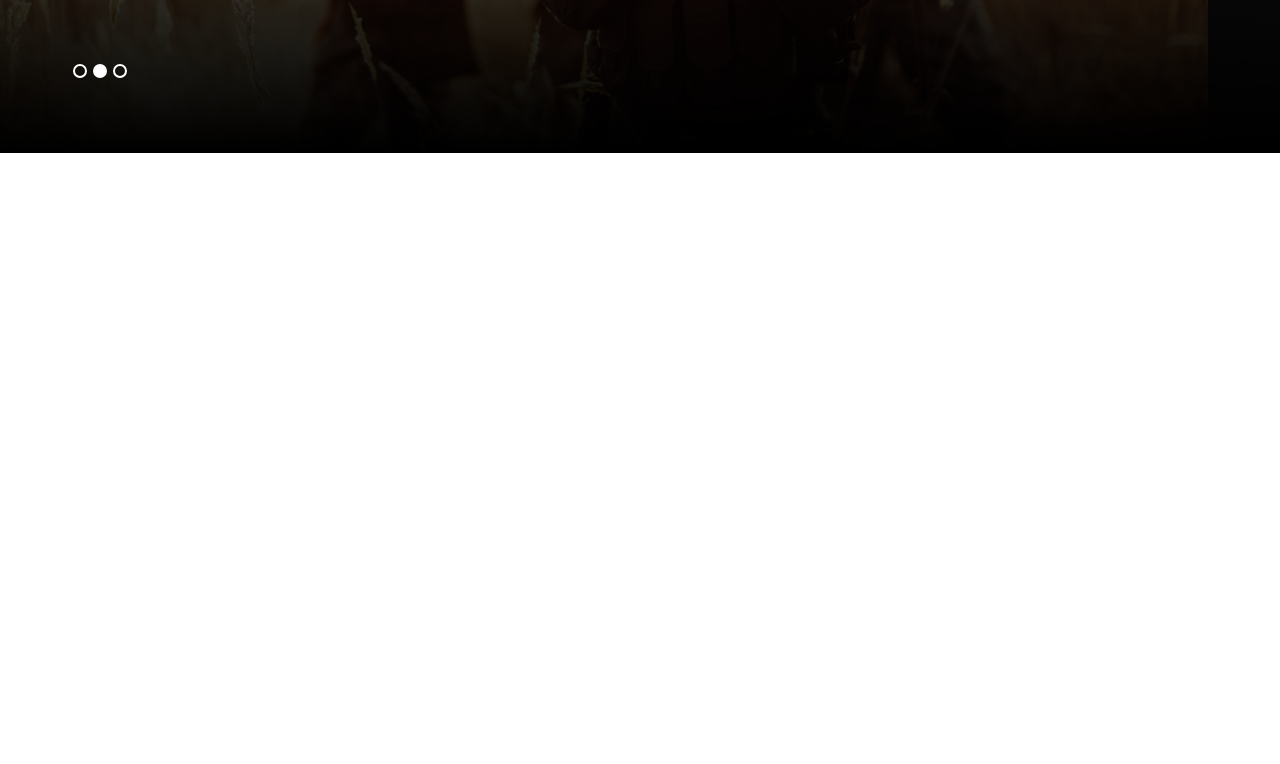
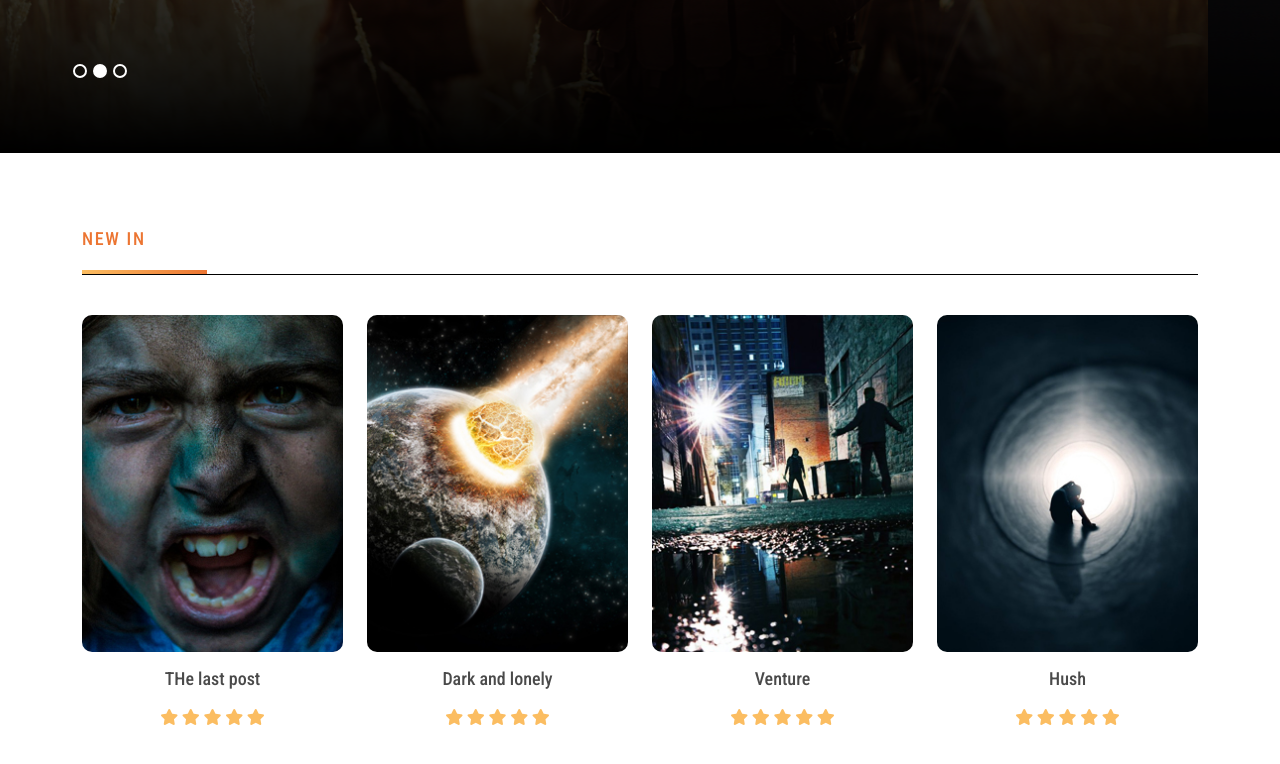
Before and after one commit to hiepvinhtuong1/MovieCyber, a plain HTML site: page MovieCyber/index.html in a window 1280 px wide. Shown: the part 438-1202 px from the top of the page. Before the commit the page ends 800 px from the top, so only its background shows below. Drawn offline with nearby package versions, Linux system fonts and the light colour scheme; files whose address does not match are found by name.

Commit message:
xong phần newIN

```diff
--- a/MovieCyber/css/index.css
+++ b/MovieCyber/css/index.css
@@ -27,6 +27,28 @@ body {
 
 .line.active::after {
   width: 100%;
+}
+
+.section {
+  padding: 75px 0;
+}
+
+.title {
+  color: #ec7532;
+  font-size: 1.125rem;
+  border-bottom: 1px solid black;
+  text-transform: uppercase;
+  letter-spacing: 1.7px;
+  margin-bottom: 40px;
+}
+
+.title::after {
+  content: "";
+  background: linear-gradient(to right, #fbbd61, #ec7532);
+  width: 125px;
+  height: 4px;
+  display: block;
+  margin-top: 20px;
 }
 
 /* HEADER  */
@@ -176,3 +198,90 @@ transform: skewX(30deg) translateX(-10px)
   height: 100%;
   background: linear-gradient(to top, black, transparent);
 }
+
+/* NEW IN  */
+.newIn__title {
+  text-align: center;
+}
+.newIn__title h3 {
+  font-size: 18px;
+  color: #4a4a4a;
+  margin: 1rem 0;
+}
+
+.newIn__title i {
+  color: #fbbd61;
+}
+
+.newIn__img {
+  position: relative;
+  overflow: hidden;
+}
+.newIn__img img {
+  width: 100%;
+  height: auto;
+  border-radius: 10px;
+}
+
+.newIn__overplay {
+  width: 200%;
+  height: 100%;
+  position: absolute;
+  top: 0;
+  left: 0;
+  background: linear-gradient(to bottom, #fbbd61, #ec7532);
+  transform: skewX(30deg) translateX(-150%);
+  opacity: 0.9;
+  transition: 0.5s;
+}
+
+.newIn__img:hover .newIn__overplay {
+  transform: skewX(30deg) translateX(-30%);
+}
+
+.newIn__play {
+  position: absolute;
+  top: 0;
+  left: 0;
+  width: 100%;
+  height: 100%;
+  text-align: center;
+  display: flex;
+  justify-content: center;
+  align-items: center;
+  opacity: 0;
+  transition: 0.5s;
+}
+
+.newIn__img:hover .newIn__play {
+  opacity: 1;
+}
+
+.newIn__play i {
+  width: 80px;
+  height: 80px;
+  border: 2px solid;
+  border-radius: 50%;
+  color: white;
+  text-align: center;
+  line-height: 80px;
+  transform: scale(1);
+}
+
+.newIn__play i:hover {
+  transform: scale(0.9);
+}
+
+.newIn__play a {
+  display: block;
+  color: white;
+  text-decoration: none;
+  text-transform: uppercase;
+  font-size: 13px;
+  letter-spacing: 4px;
+  margin: 1rem 0;
+}
+
+.newIn__play p {
+  color: white;
+}
--- a/MovieCyber/index.html
+++ b/MovieCyber/index.html
@@ -183,7 +183,113 @@
       </div>
     </section>
     <!-- NEWIN  -->
-    <section class="newIn"></section>
+    <section class="newIn section">
+      <div class="container">
+        <h2 class="title">New In</h2>
+        <div class="row">
+          <div class="col-3">
+            <div class="newIn__img d-flex justify-content-center">
+              <img  src="./img/movie-1.jpg"  alt="">
+              <div class="newIn__overplay"></div>
+              <div class="newIn__play">
+               <div>
+                <a href="">
+                  <i class="fa fa-play"></i>
+                </a>
+                <a href="">read more</a>
+                <p class="Date">Released: 7 Mar, 2017</p>
+               </div>
+              </div>
+            </div>
+            <div class="newIn__title">
+              <h3>THe last post</h3>
+              <div>
+                <i class="fa fa-star"></i>
+                <i class="fa fa-star"></i>
+                <i class="fa fa-star"></i>
+                <i class="fa fa-star"></i>
+                <i class="fa fa-star"></i>
+              </div>
+            </div>
+          </div>
+          <div class="col-3">
+            <div class="newIn__img  d-flex justify-content-center">
+              <img class="img-fluid" src="./img/movie-2.jpg" alt="">
+              <div class="newIn__overplay"></div>
+              <div class="newIn__play">
+                <div>
+                  <a href="">
+                    <i class="fa fa-play"></i>
+                  </a>
+                  <a href="">read more</a>
+                  <p class="Date">Released: 7 Mar, 2017</p>
+                 </div>
+              </div>
+            </div>
+            <div class="newIn__title">
+              <h3>Dark and lonely</h3>
+              <div>
+                <i class="fa fa-star"></i>
+                <i class="fa fa-star"></i>
+                <i class="fa fa-star"></i>
+                <i class="fa fa-star"></i>
+                <i class="fa fa-star"></i>
+              </div>
+            </div>
+          </div>
+          <div class="col-3">
+            <div class="newIn__img d-flex justify-content-center">
+              <img class="img-fluid" src="./img/movie-3.jpg" alt="">
+              <div class="newIn__overplay"></div>
+              <div class="newIn__play">
+                <div>
+                  <a href="">
+                    <i class="fa fa-play"></i>
+                  </a>
+                  <a href="">read more</a>
+                  <p class="Date">Released: 7 Mar, 2017</p>
+                 </div>
+              </div>
+            </div>
+            <div class="newIn__title">
+              <h3>Venture</h3>
+              <div>
+                <i class="fa fa-star"></i>
+                <i class="fa fa-star"></i>
+                <i class="fa fa-star"></i>
+                <i class="fa fa-star"></i>
+                <i class="fa fa-star"></i>
+              </div>
+            </div>
+          </div>
+          <div class="col-3">
+            <div class="newIn__img d-flex justify-content-center">
+              <img class="img-fluid" src="./img/movie-4.jpg" alt="">
+              <div class="newIn__overplay"></div>
+              <div class="newIn__play">
+                <div>
+                  <a href="">
+                    <i class="fa fa-play"></i>
+                  </a>
+                  <a href="">read more</a>
+                  <p class="Date">Released: 7 Mar, 2017</p>
+                 </div>
+              </div>
+            </div>
+            <div class="newIn__title">
+              <h3>Hush</h3>
+              <div>
+                <i class="fa fa-star"></i>
+                <i class="fa fa-star"></i>
+                <i class="fa fa-star"></i>
+                <i class="fa fa-star"></i>
+                <i class="fa fa-star"></i>
+              </div>
+            </div>
+          </div>
+        </div>
+      </div>
+    </section>
     <!-- SHOWTIMES  -->
     <section class="showTimes"></section>
     <!-- COMINGSOON  -->
```
